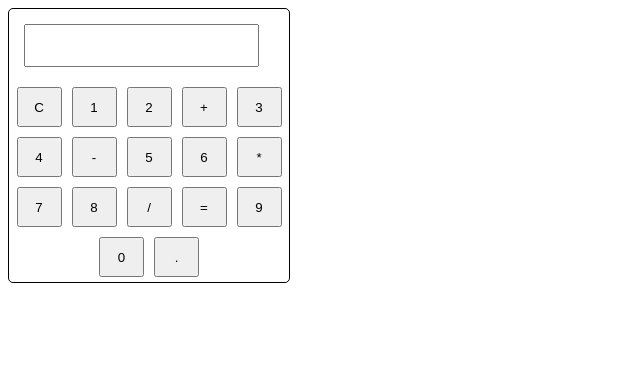
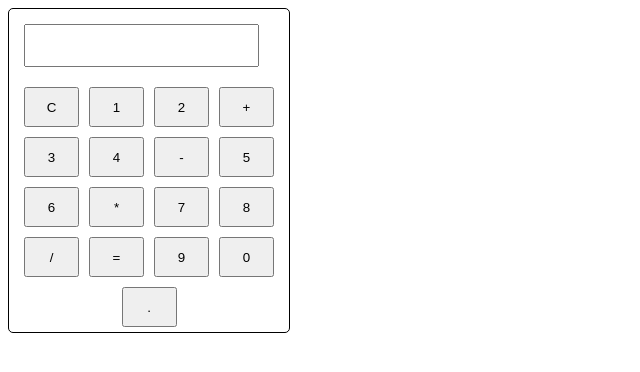
Before and after one commit to gaurav-halder/Project-Calculator, a plain HTML site: page index.html in a window 1280 px wide. Shown: the whole page, without its empty margins (0-640 px from the left). Drawn offline with Linux system fonts and the light colour scheme.

Commit message:
Update calculator.css

```diff
--- a/calculator.css
+++ b/calculator.css
@@ -16,6 +16,6 @@
 }
 .button{
   margin: 5px;
-  width: 45px;
+  width: 55px;
   height: 40px;
 }
```
